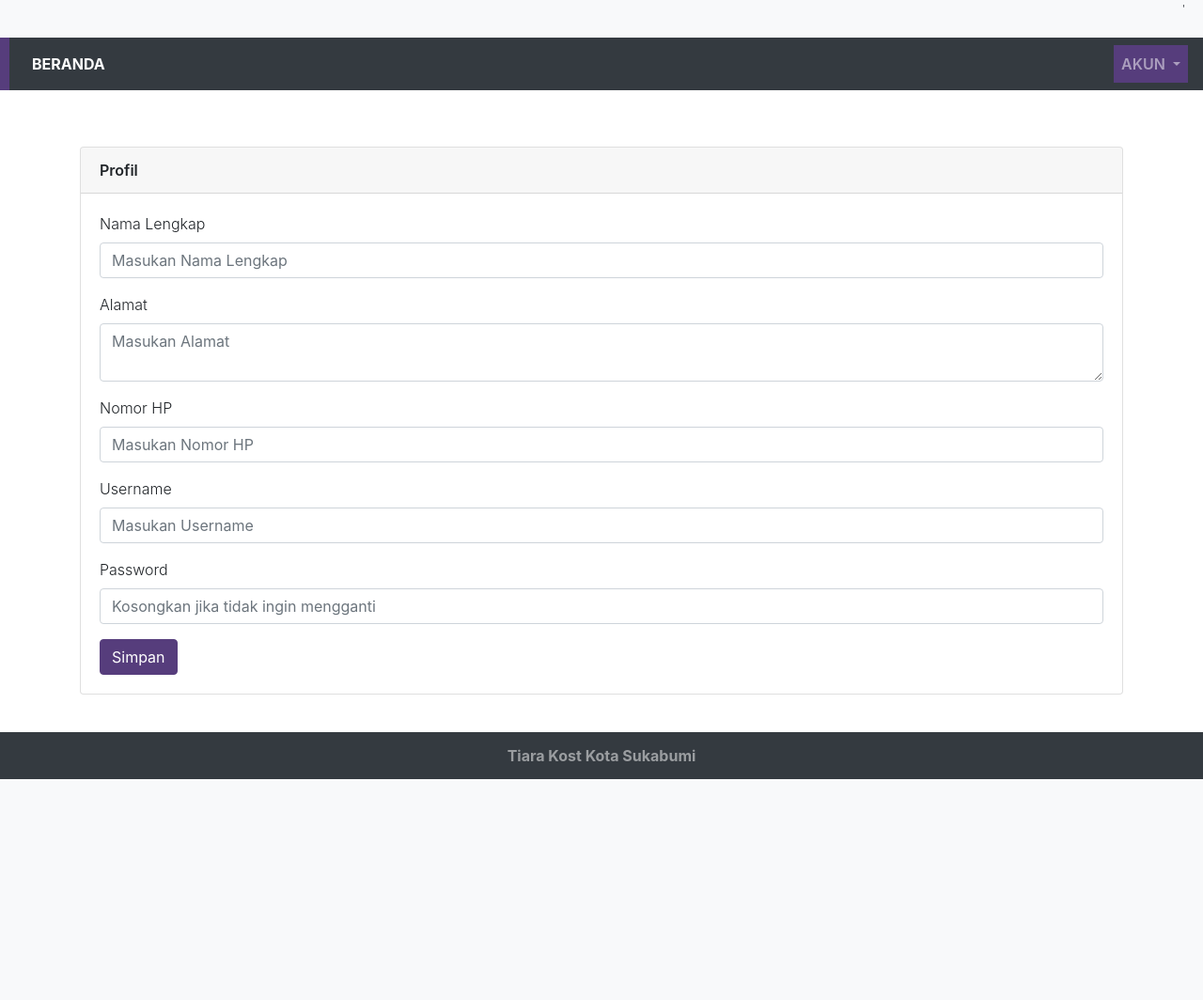
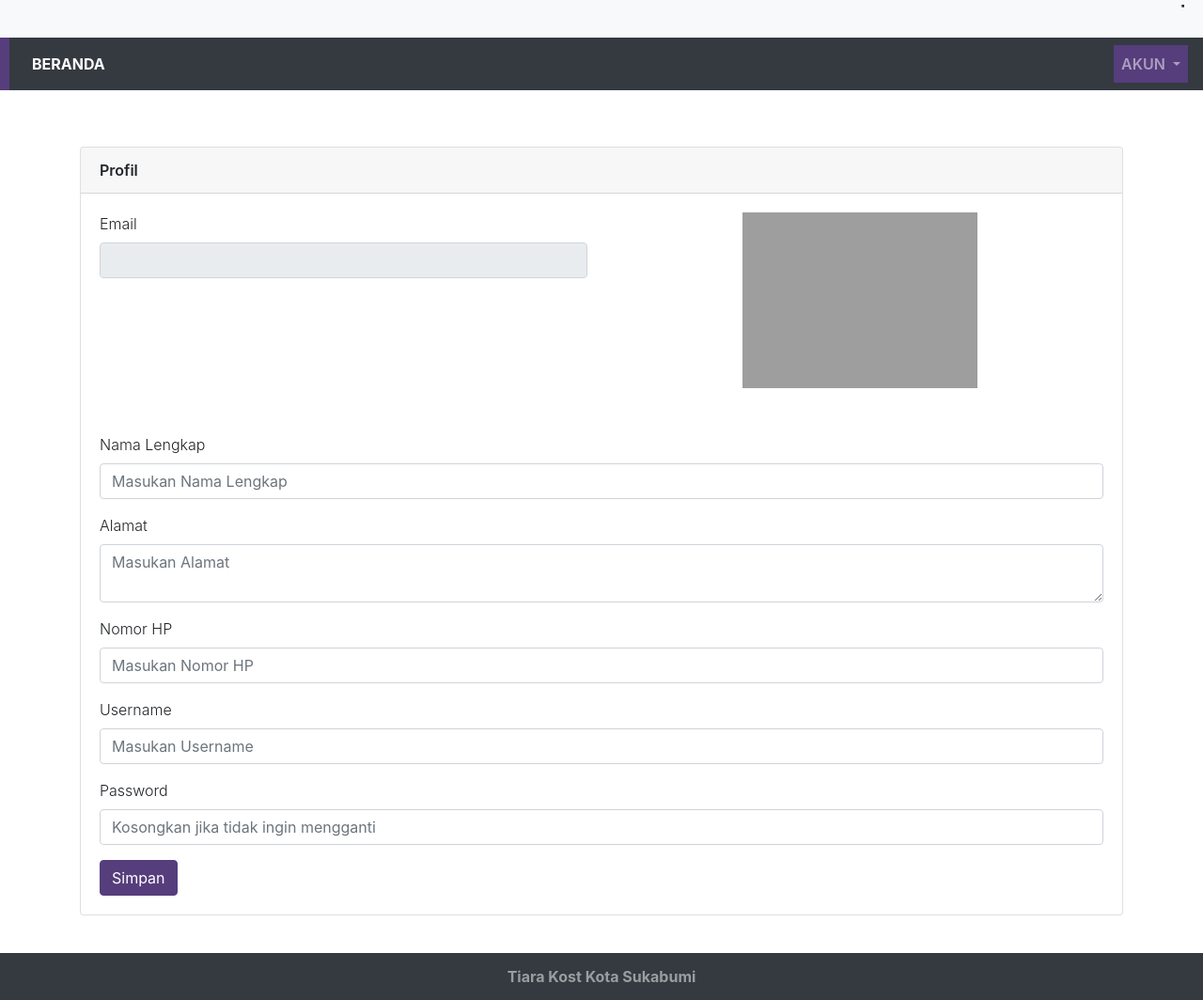
Before and after one commit to nawcodes/kost, a CodeIgniter app: page /kost/account/profile in a window 1280 px wide. Shown: the whole page at 94% size. Before the commit the page ends 829 px from the top, so only its background shows below. Run offline with CodeIgniter, Linux system fonts and the light colour scheme; data comes from the database, SQL or seed files in the repository; data that the repository does not hold is empty; grey boxes are pictures that could not be loaded.

Commit message:
release with app 1.0.0v

```diff
--- a/application/views/profile.php
+++ b/application/views/profile.php
@@ -7,24 +7,35 @@
         </div>
         <div class="card-body">
 
-          <?=form_open_multipart()?>
-          <?=$this->session->flashdata('message')?>
+          <?= form_open_multipart() ?>
+          <?= $this->session->flashdata('message') ?>
+          <div class="row mb-5">
+            <div class="col-lg-6">
+              <div class="form-group">
+                <label for="exampleInputEmail1">Email</label>
+                <input type="text" value="<?= $detail->email ?>" name="email" class="form-control" id="exampleInputEmail1" aria-describedby="emailHelp" placeholder="" disabled>
+              </div>
+            </div>
+            <div class="col-lg-6 d-flex justify-content-center">
+              <img src="<?= base_url('assets/images/ktp/') . $detail->img ?>" alt="" width="" style="width:250px; !important">
+            </div>
+          </div>
 
           <div class="form-group">
             <label for="exampleInputEmail1">Nama Lengkap</label>
-          <input type="text" value="<?=$detail->nama?>" name="nama" class="form-control" id="exampleInputEmail1" aria-describedby="emailHelp" placeholder="Masukan Nama Lengkap">
+            <input type="text" value="<?= $detail->nama ?>" name="nama" class="form-control" id="exampleInputEmail1" aria-describedby="emailHelp" placeholder="Masukan Nama Lengkap">
           </div>
           <div class="form-group">
             <label for="exampleInputEmail1">Alamat</label>
-          <textarea name="alamat" class="form-control" placeholder="Masukan Alamat"><?=$detail->alamat?></textarea>
+            <textarea name="alamat" class="form-control" placeholder="Masukan Alamat"><?= $detail->alamat ?></textarea>
           </div>
           <div class="form-group">
             <label for="exampleInputEmail1">Nomor HP</label>
-          <input type="text" name="no_hp" value="<?=$detail->no_hp?>" class="form-control" id="exampleInputEmail1" aria-describedby="emailHelp" placeholder="Masukan Nomor HP">
+            <input type="text" name="no_hp" value="<?= $detail->no_hp ?>" class="form-control" id="exampleInputEmail1" aria-describedby="emailHelp" placeholder="Masukan Nomor HP">
           </div>
           <div class="form-group">
             <label for="exampleInputEmail1">Username</label>
-          <input type="text" name="username" value="<?=$detail->username?>" class="form-control" id="exampleInputEmail1" aria-describedby="emailHelp" placeholder="Masukan Username">
+            <input type="text" name="username" value="<?= $detail->username ?>" class="form-control" id="exampleInputEmail1" aria-describedby="emailHelp" placeholder="Masukan Username">
           </div>
           <div class="form-group">
             <label for="exampleInputEmail1">Password</label>
```
Also changed, not shown: assets/images/ktp/nawi-astnaw-hehe.jpg (deleted), assets/images/ktp/rifalnurchya-hehe.jpg (deleted). Lines whose indentation alone changed are shown as unchanged.
